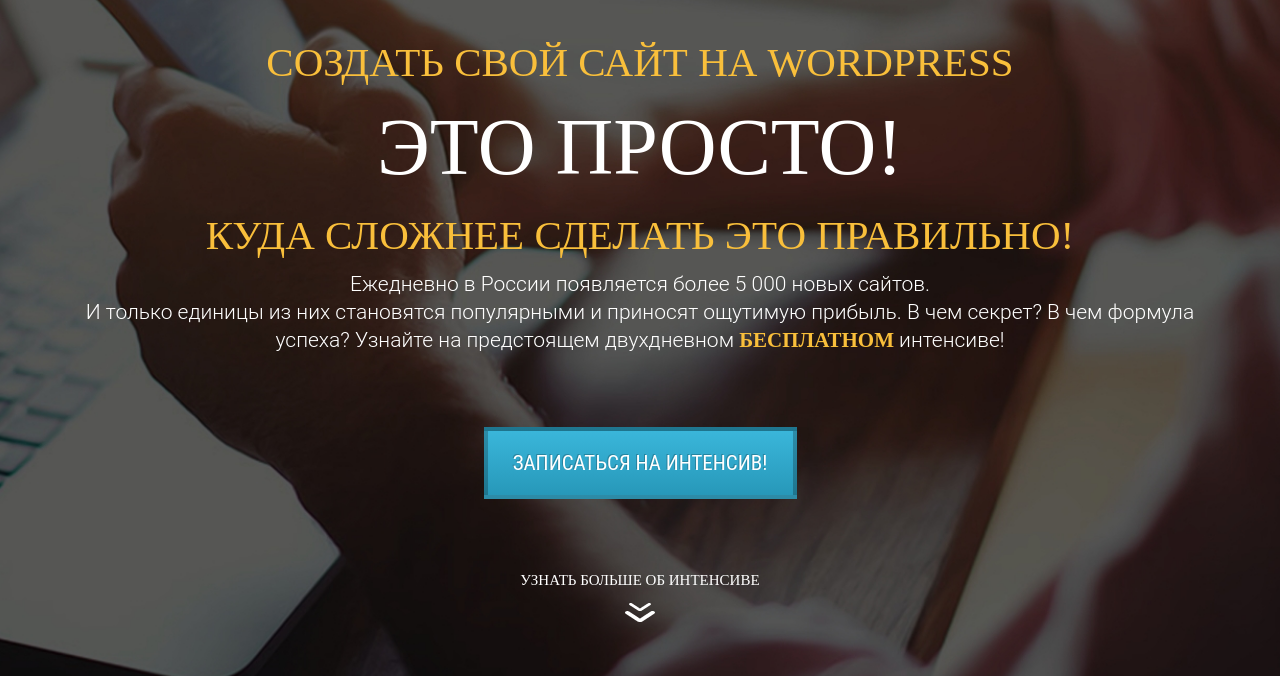
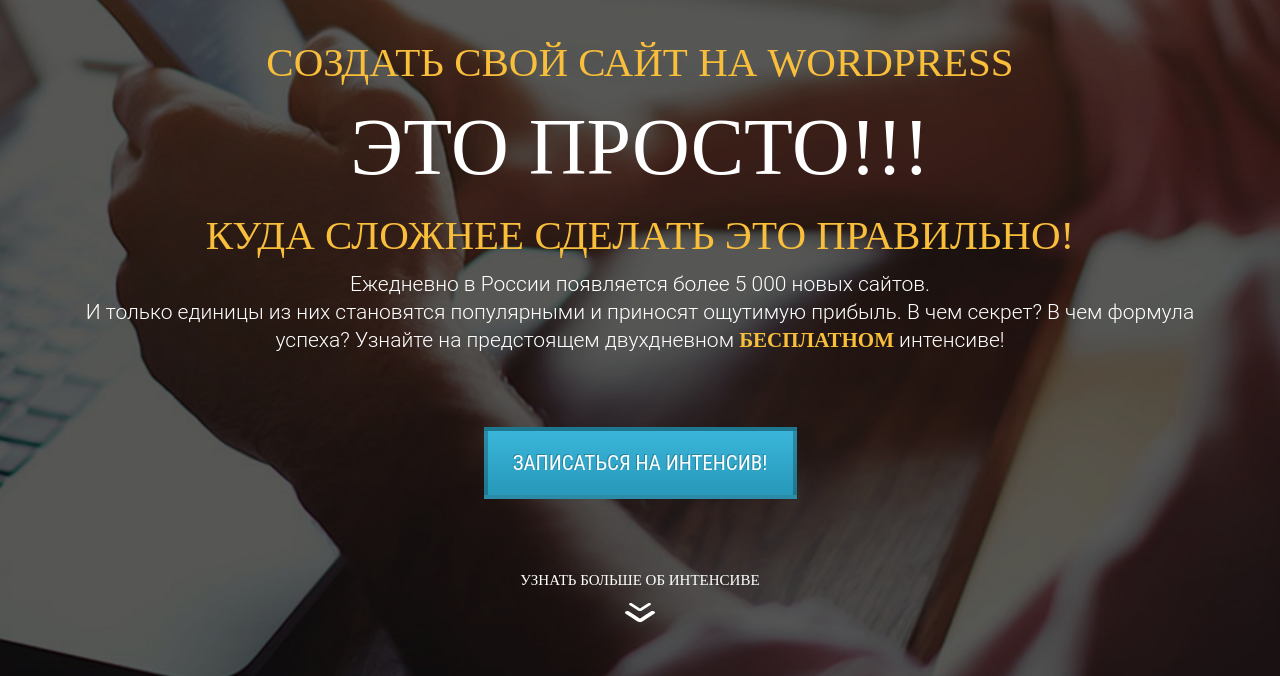
Before and after one commit to ElenaRiemer/Wordpress_Pr1, a plain HTML site: page index.html in a window 1280 px wide. Shown: the part 151-827 px from the top of the page. Drawn offline with nearby package versions, Linux system fonts and the light colour scheme.

Commit message:
Update index.html

```diff
--- a/index.html
+++ b/index.html
@@ -19,7 +19,7 @@
 
             <h1 class="title">Создать свой сайт на WordPress</h1>
             <div class="simple">
-                <h2 class="title_big">это просто!</h2>
+                <h2 class="title_big">это просто!!!</h2>
                 <div class="line"></div>
             </div>
             <h2 class="title">Куда сложнее сделать это правильно!</h2>
```
